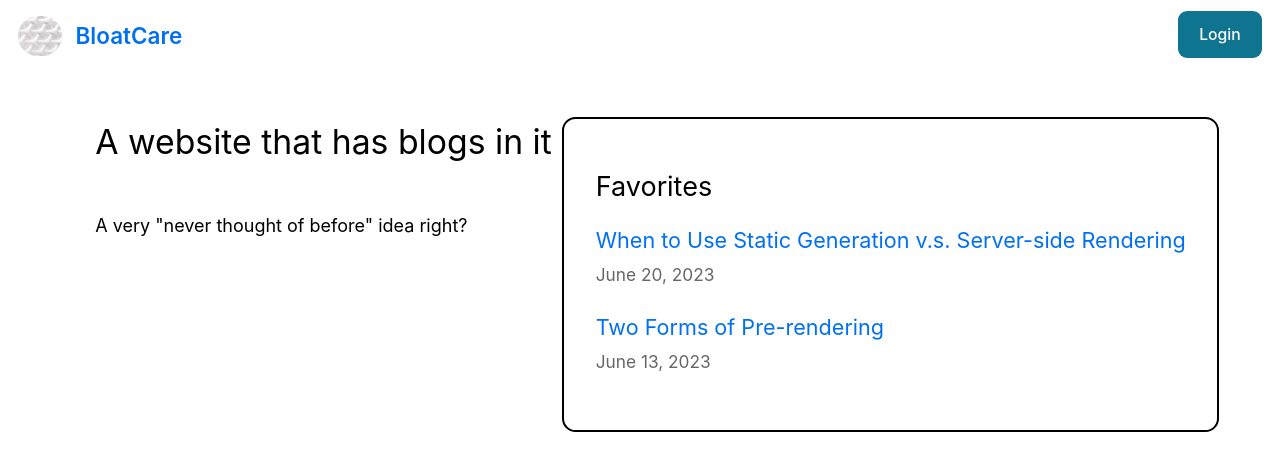
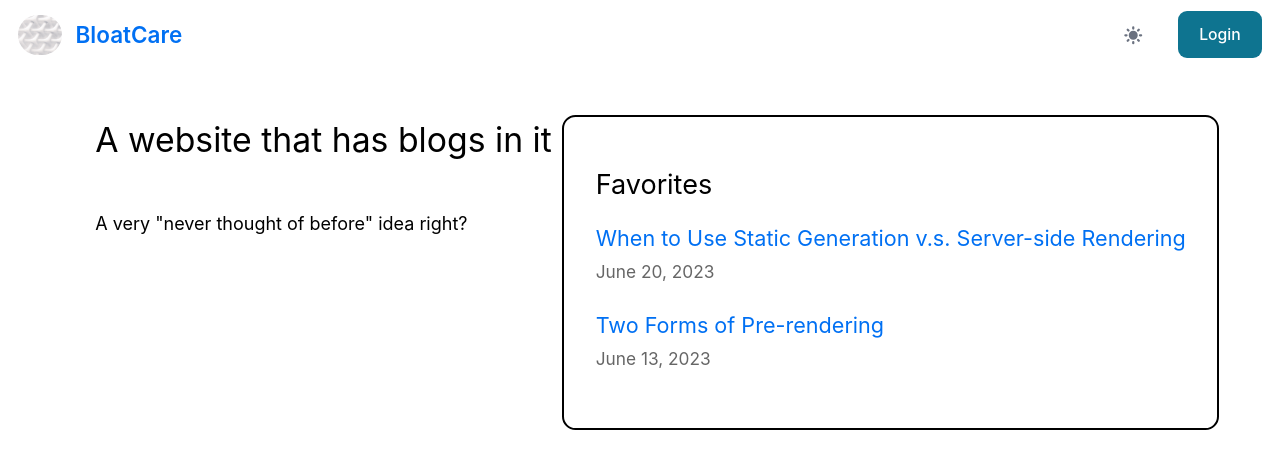
Before and after one commit to CriticalRange/project-bloatcare, a Next.js app: page / in a window 1280 px wide. Shown: the top 470 px of the page. Built offline with nearby package versions, Linux system fonts and the light colour scheme.

Commit message:
Icon switcher completed

```diff
--- a/components/CustomNavbar.js
+++ b/components/CustomNavbar.js
@@ -1,5 +1,4 @@
-import { useEffect } from "react";
-import { Button, Navbar } from "flowbite-react";
+import { Button, DarkThemeToggle, Flowbite, Navbar } from "flowbite-react";
 import Image from "next/image";
 import { siteTitle } from "./layout";
 import utilStyles from "../styles/utils.module.css";
@@ -14,11 +13,12 @@ export default function CustomNavbar() {
   const router = useRouter();
   const isHomePage = router.pathname === "/";
 
+  console.log(theme);
   const brandClickHandler = () => {
     isHomePage ? null : router.push("/");
   };
-
   return (
+    <Flowbite>
       <Navbar>
         <Navbar.Brand className="cursor-pointer" onClick={brandClickHandler}>
           <Image
@@ -34,20 +34,15 @@ export default function CustomNavbar() {
           </span>
         </Navbar.Brand>
         <div className="flex md:order-2 flex-row">
-        <div>
-          <FontAwesomeIcon
+          <DarkThemeToggle
+            className="mr-5"
             onClick={() => {
               theme === "light" ? setTheme("dark") : setTheme("light");
             }}
-            className="text-4xl mr-5 mt-1"
-            icon={theme === "light" ? faSun : faCloudMoon}
-            color={theme === "light" ? "black" : "white"}
           />
-        </div>
-
           <Button>Login</Button>
-        <Navbar.Toggle />
         </div>
       </Navbar>
+    </Flowbite>
   );
 }
--- a/package.json
+++ b/package.json
@@ -25,7 +25,8 @@
     "react": "18.2.0",
     "react-dom": "18.2.0",
     "remark": "^14.0.3",
-    "remark-html": "^15.0.2"
+    "remark-html": "^15.0.2",
+    "zustand": "^4.3.8"
   },
   "devDependencies": {
     "autoprefixer": "^10.4.14",
--- /dev/null
+++ b/pages/api/dataFetching.js
@@ -0,0 +1,18 @@
+import { useEffect } from "react";
+import { create } from "zustand";
+
+const useLoadedStore = create((set) => ({
+  loaded: false,
+  setLoaded: () => set((state) => ({ loaded: !state.loaded })),
+}));
+
+const useThemeStore = create((set) => ({
+  theme: "light",
+  setTheme: () => set((newTheme) => ({ theme: newTheme })),
+}));
+export const useLoaded = () => {
+  const loaded = useLoadedStore((state) => state.loaded);
+  const setLoaded = useLoadedStore((state) => state.setLoaded);
+  useEffect(() => setLoaded(loaded), []);
+  return loaded;
+};
```
Also changed, not shown: 1 other file (tests, documents, lock files or other folders). Lines whose indentation alone changed are shown as unchanged.
